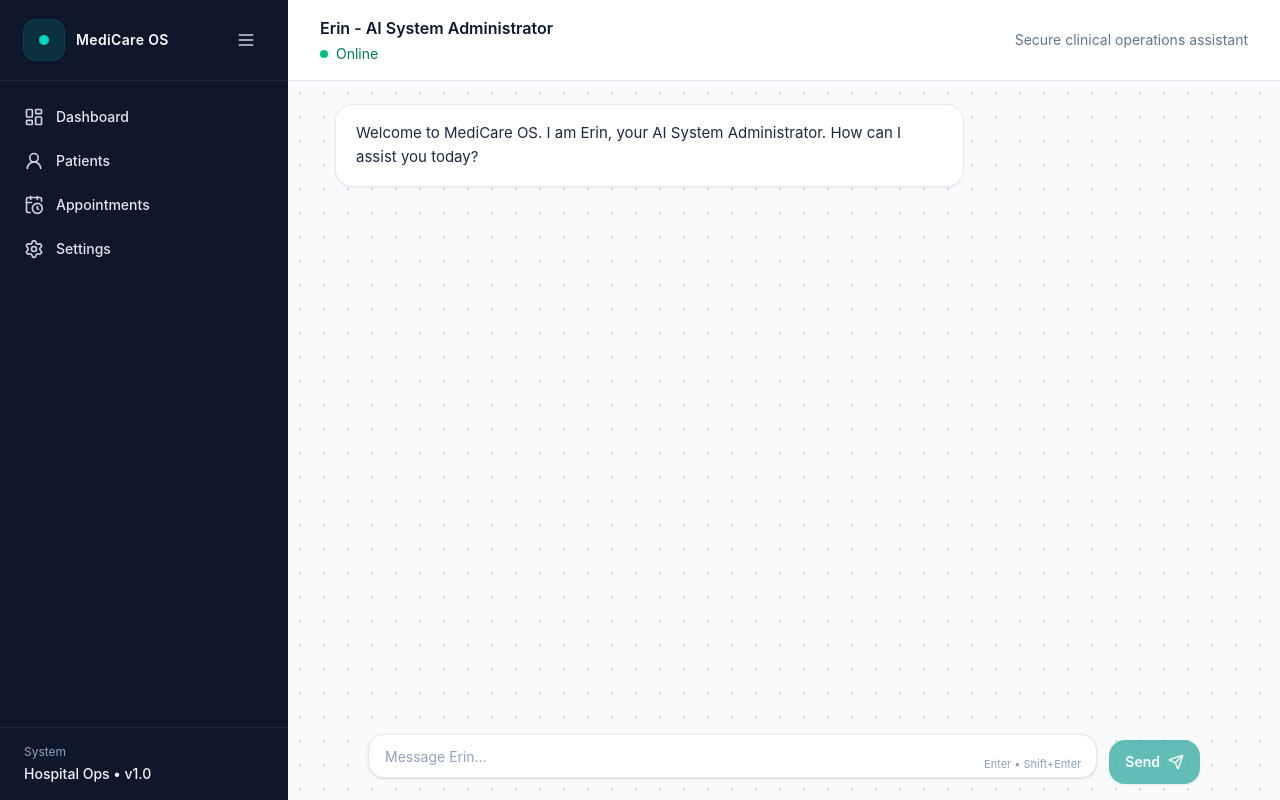
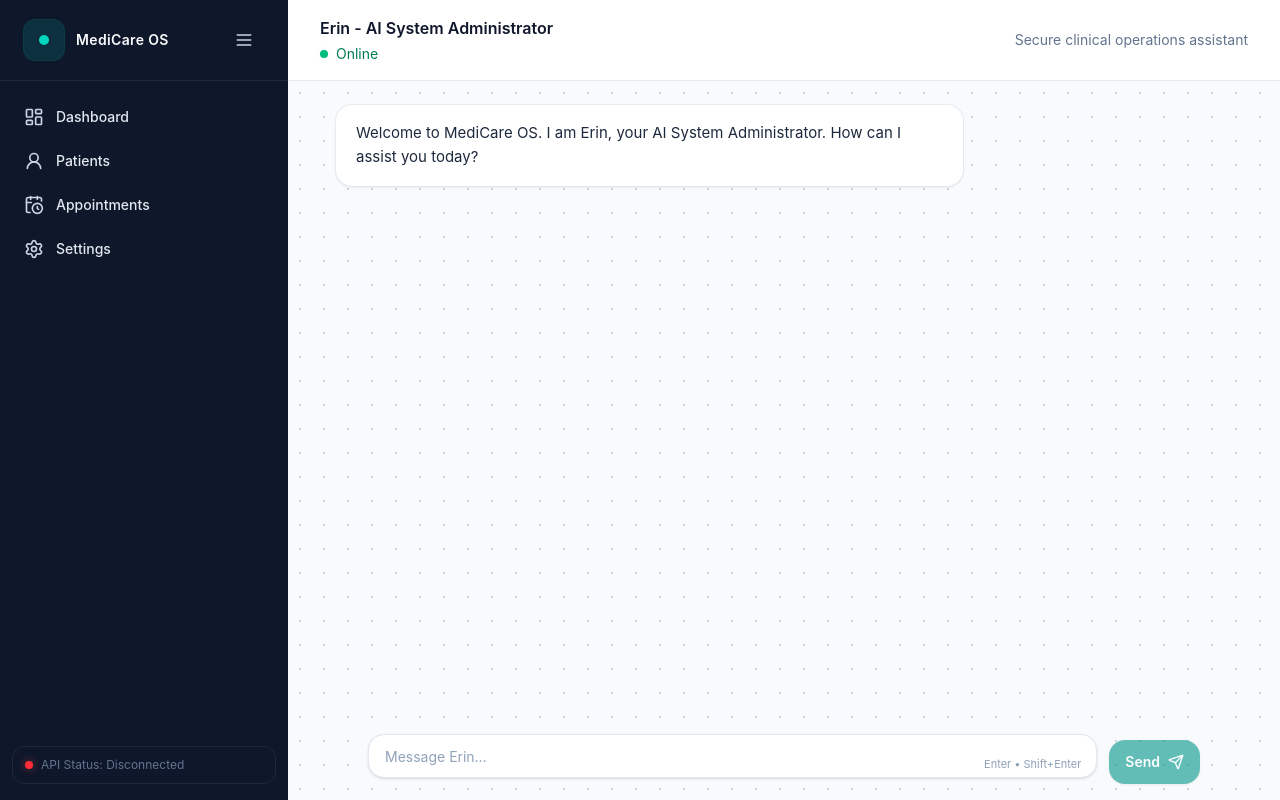
Before and after one commit to 8bit-gaurav/Hackathon-Project, a React (Vite) app: page / in a window 1280 px wide. Built offline with nearby package versions, Linux system fonts and the light colour scheme.

Commit message:
feat: add pulsing system status indicator to sidebar

```diff
--- a/src/App.tsx
+++ b/src/App.tsx
@@ -27,6 +27,7 @@ function App() {
   const scrollRef = useRef<HTMLDivElement | null>(null)
   const inputRef = useRef<HTMLTextAreaElement | null>(null)
   const [isSidebarCollapsed, setIsSidebarCollapsed] = useState(false)
+  const [isApiOnline] = useState(false)
   const typingTimeoutRef = useRef<number | null>(null)
 
   const navItems = useMemo(
@@ -112,15 +113,12 @@ function App() {
               ].join(' ')}
             >
               {!isSidebarCollapsed ? (
-                <div className="flex items-center gap-3">
+                <div className="flex min-h-10 items-center gap-3">
                   <div className="grid size-10 place-items-center rounded-xl bg-teal-500/15 ring-1 ring-teal-400/20">
                     <div className="size-2.5 rounded-full bg-teal-400" />
                   </div>
-                  <div className="leading-tight">
-                    <div className="text-sm font-semibold tracking-wide text-slate-50">
-                      MediCare OS
-                    </div>
-
+                  <div className="text-sm font-semibold leading-none tracking-wide text-slate-50">
+                    MediCare OS
                   </div>
                 </div>
               ) : null}
@@ -128,7 +126,7 @@ function App() {
               <button
                 type="button"
                 aria-label={isSidebarCollapsed ? 'Expand sidebar' : 'Collapse sidebar'}
-                className="inline-flex size-9 items-center justify-center rounded-xl text-slate-300 transition hover:bg-slate-800 hover:text-white focus-visible:outline-none focus-visible:ring-2 focus-visible:ring-teal-400/60"
+                className="inline-flex size-10 items-center justify-center rounded-xl text-slate-300 transition hover:bg-slate-800 hover:text-white focus-visible:outline-none focus-visible:ring-2 focus-visible:ring-teal-400/60"
                 onClick={() => setIsSidebarCollapsed((v) => !v)}
               >
                 <svg
@@ -174,14 +172,31 @@ function App() {
             </div>
           </nav>
 
-          {!isSidebarCollapsed && (
-            <div className="mt-auto border-t border-slate-800 px-6 py-4">
-              <div className="text-xs text-slate-400">System</div>
-              <div className="mt-1 text-sm font-medium text-slate-100">
-                Hospital Ops • v1.0
+          <div className={isSidebarCollapsed ? 'mt-auto px-2 pb-4' : 'mt-auto px-3 pb-4'}>
+            <div
+              className={[
+                'rounded-xl border border-slate-800 bg-slate-900/40',
+                isSidebarCollapsed ? 'px-3 py-3' : 'px-3 py-2.5',
+              ].join(' ')}
+              title={isSidebarCollapsed ? (isApiOnline ? 'API Status: Online' : 'API Status: Disconnected') : undefined}
+            >
+              <div className={isSidebarCollapsed ? 'flex items-center justify-center' : 'flex items-center gap-2'}>
+                <div
+                  className={[
+                    'size-2 rounded-full shadow-[0_0_8px_rgba(239,68,68,0.5)]',
+                    isApiOnline
+                      ? 'bg-emerald-500 shadow-[0_0_8px_rgba(16,185,129,0.55)]'
+                      : 'bg-red-500 animate-pulse',
+                  ].join(' ')}
+                />
+                {!isSidebarCollapsed && (
+                  <span className="text-xs text-slate-500">
+                    API Status: {isApiOnline ? 'Online' : 'Disconnected'}
+                  </span>
+                )}
               </div>
             </div>
-          )}
+          </div>
         </aside>
 
         <main className="flex min-w-0 flex-1 flex-col">
```
